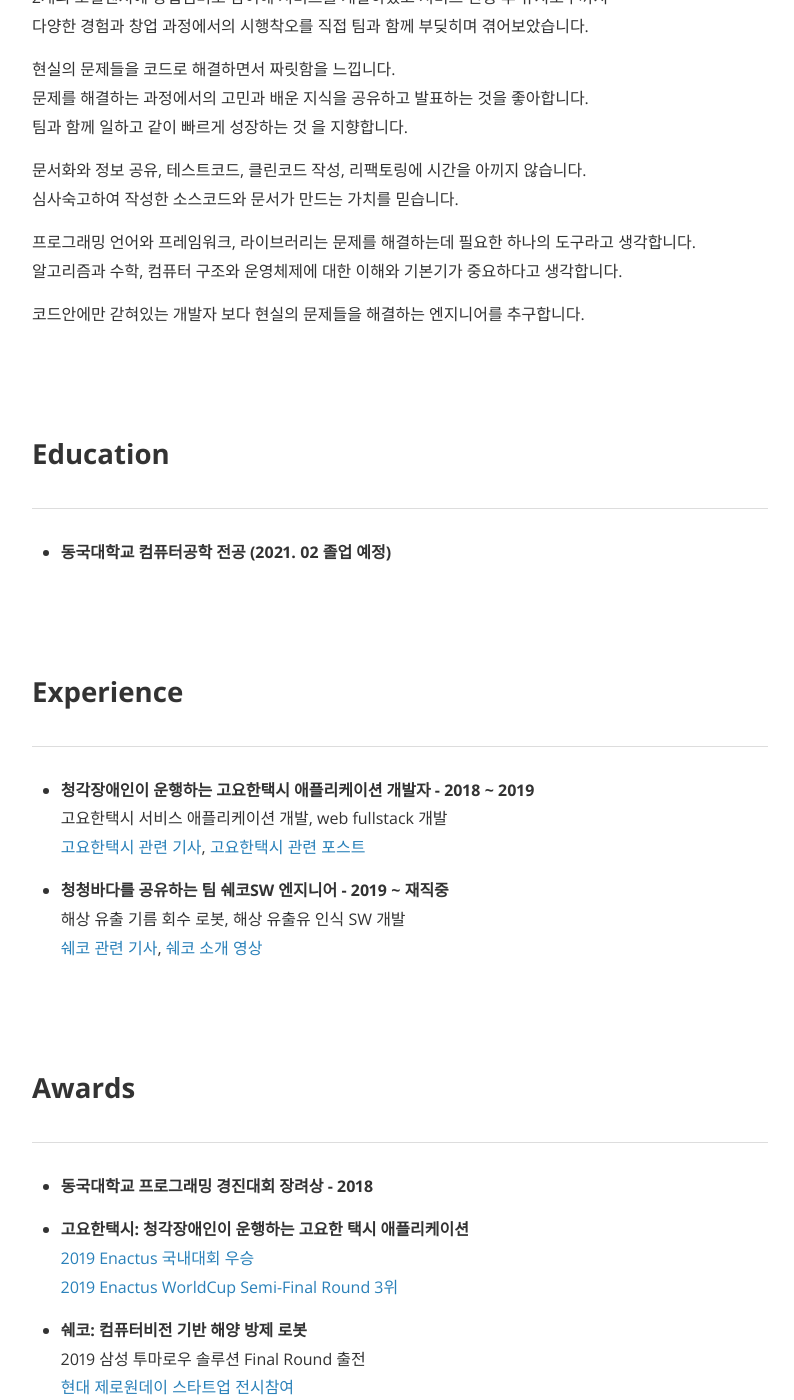
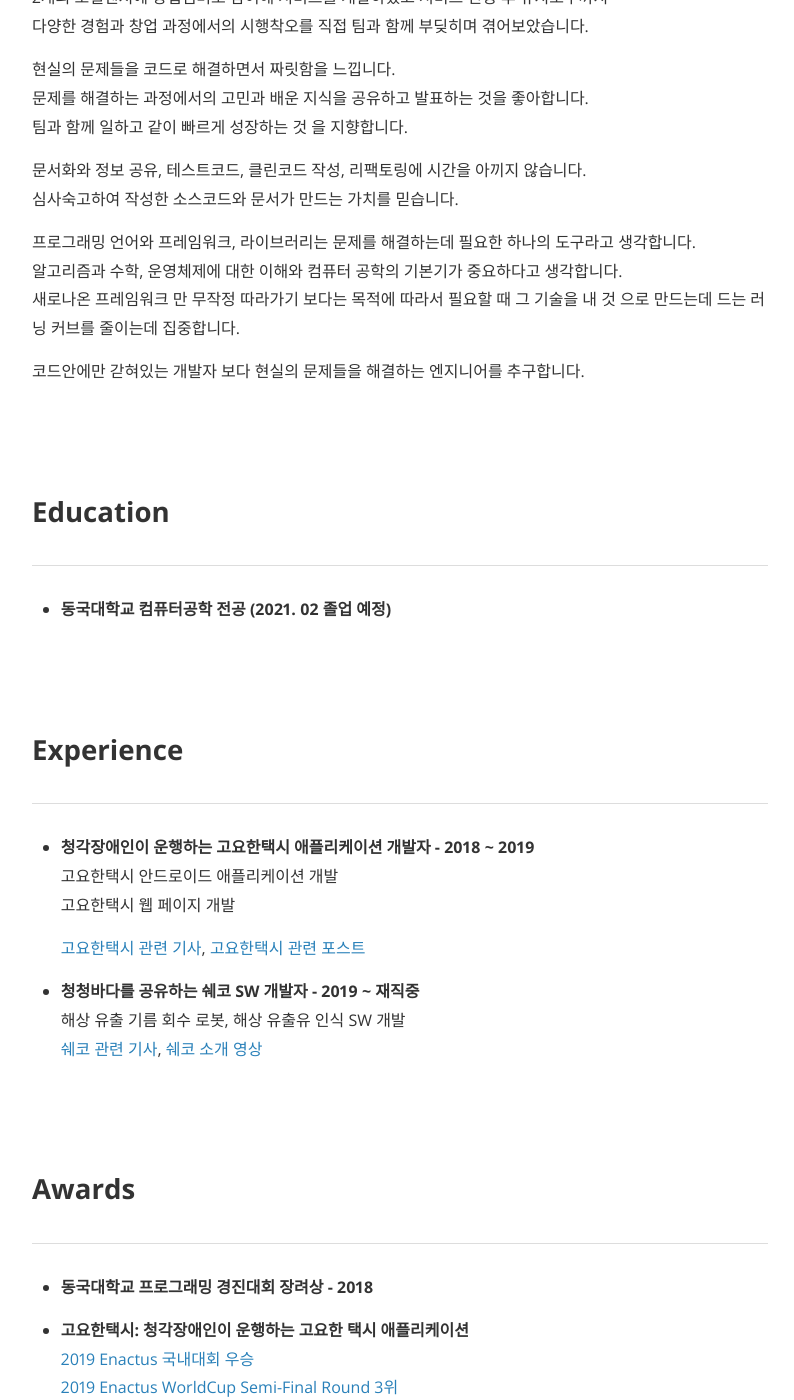
Before and after one commit to injae-kim/injae-kim.github.io, a Jekyll site: the page built from about.md, in a window 1280 px wide and 1400 px high, scrolled down 941 px. Shown: the whole window, without its empty margins (240-1034 px from the left). Built offline with Jekyll 4.4.1, drawn with Linux system fonts in a browser that asks for light colours; nearby versions of some CDN libraries; some web fonts are replaced.

Commit message:
fix post

```diff
--- a/about.md
+++ b/about.md
@@ -28,7 +28,9 @@
 심사숙고하여 작성한 소스코드와 문서가 만드는 가치를 믿습니다.
 
 프로그래밍 언어와 프레임워크, 라이브러리는 문제를 해결하는데 필요한 하나의 도구라고 생각합니다.<br/>
-알고리즘과 수학, 컴퓨터 구조와 운영체제에 대한 이해와 기본기가 중요하다고 생각합니다.
+알고리즘과 수학, 운영체제에 대한 이해와 컴퓨터 공학의 기본기가 중요하다고 생각합니다.<br/>
+새로나온 프레임워크 만 무작정 따라가기 보다는 목적에 따라서 필요할 때 그 기술을 내 것 으로 만드는데 드는 러닝 커브를 줄이는데 집중합니다.<br/>
+
 
 코드안에만 갇혀있는 개발자 보다 현실의 문제들을 해결하는 엔지니어를 추구합니다.
 
@@ -50,10 +52,12 @@
 
 ---
 
-- **청각장애인이 운행하는 고요한택시 애플리케이션 개발자 - 2018 ~ 2019**<br/>고요한택시 서비스 애플리케이션 개발, web fullstack 개발<br/>
+- **청각장애인이 운행하는 고요한택시 애플리케이션 개발자 - 2018 ~ 2019**<br/>고요한택시 안드로이드 애플리케이션 개발<br/>
+  고요한택시 웹 페이지 개발<br/>
+
   [고요한택시 관련 기사](http://news1.kr/articles/?3786791), [고요한택시 관련 포스트](https://blog.naver.com/kead1/221677118935)
 
-- **청청바다를 공유하는 팀 쉐코SW 엔지니어 - 2019 ~ 재직중**<br/>해상 유출 기름 회수 로봇, 해상 유출유 인식 SW 개발<br/>
+- **청청바다를 공유하는 쉐코 SW 개발자 - 2019 ~ 재직중**<br/>해상 유출 기름 회수 로봇, 해상 유출유 인식 SW 개발<br/>
   [쉐코 관련 기사](https://www.yna.co.kr/view/AKR20190628149500065?input=1195m), [쉐코 소개 영상](https://www.youtube.com/watch?v=V6j5l5dnHDc)
 
 <br/>
```
